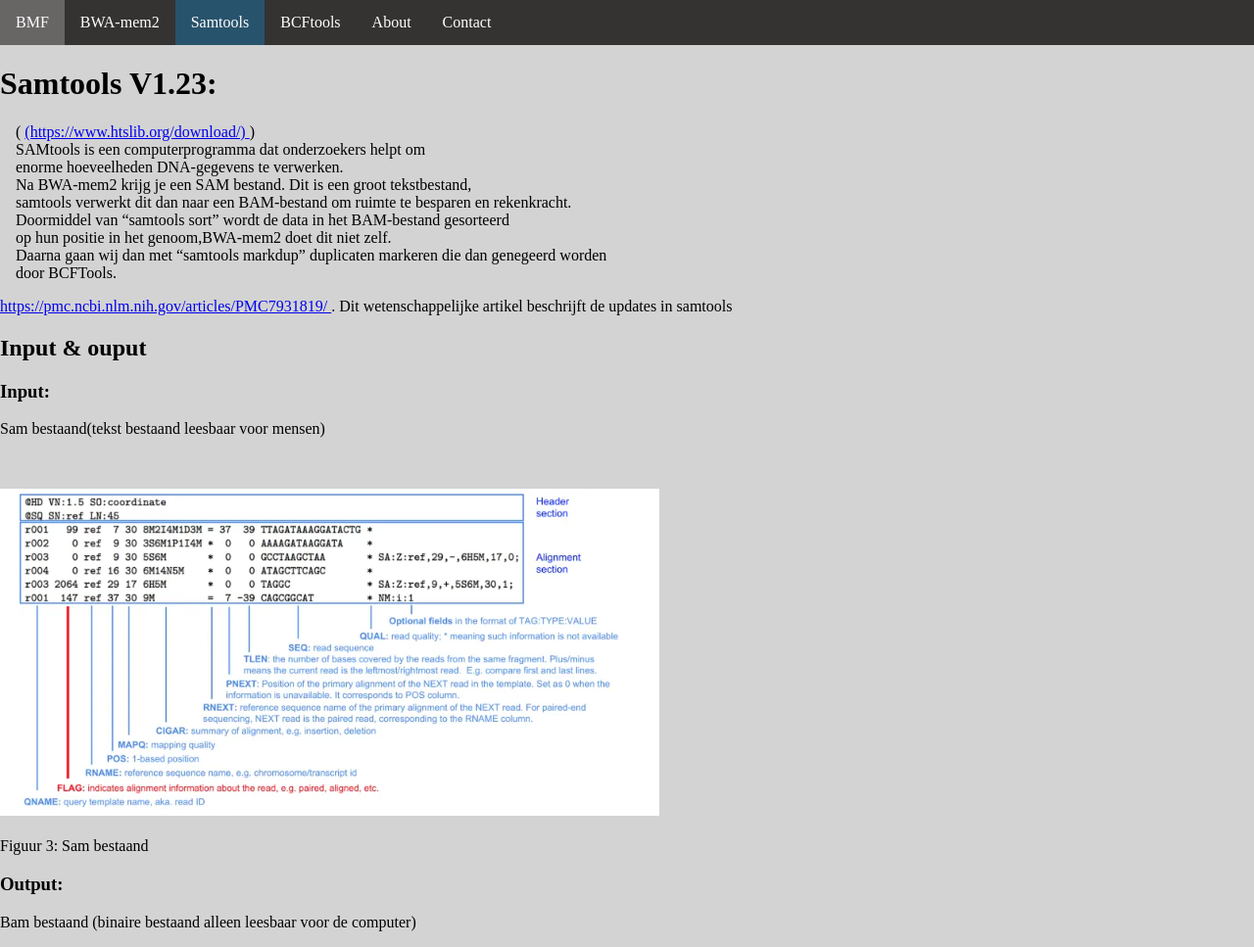
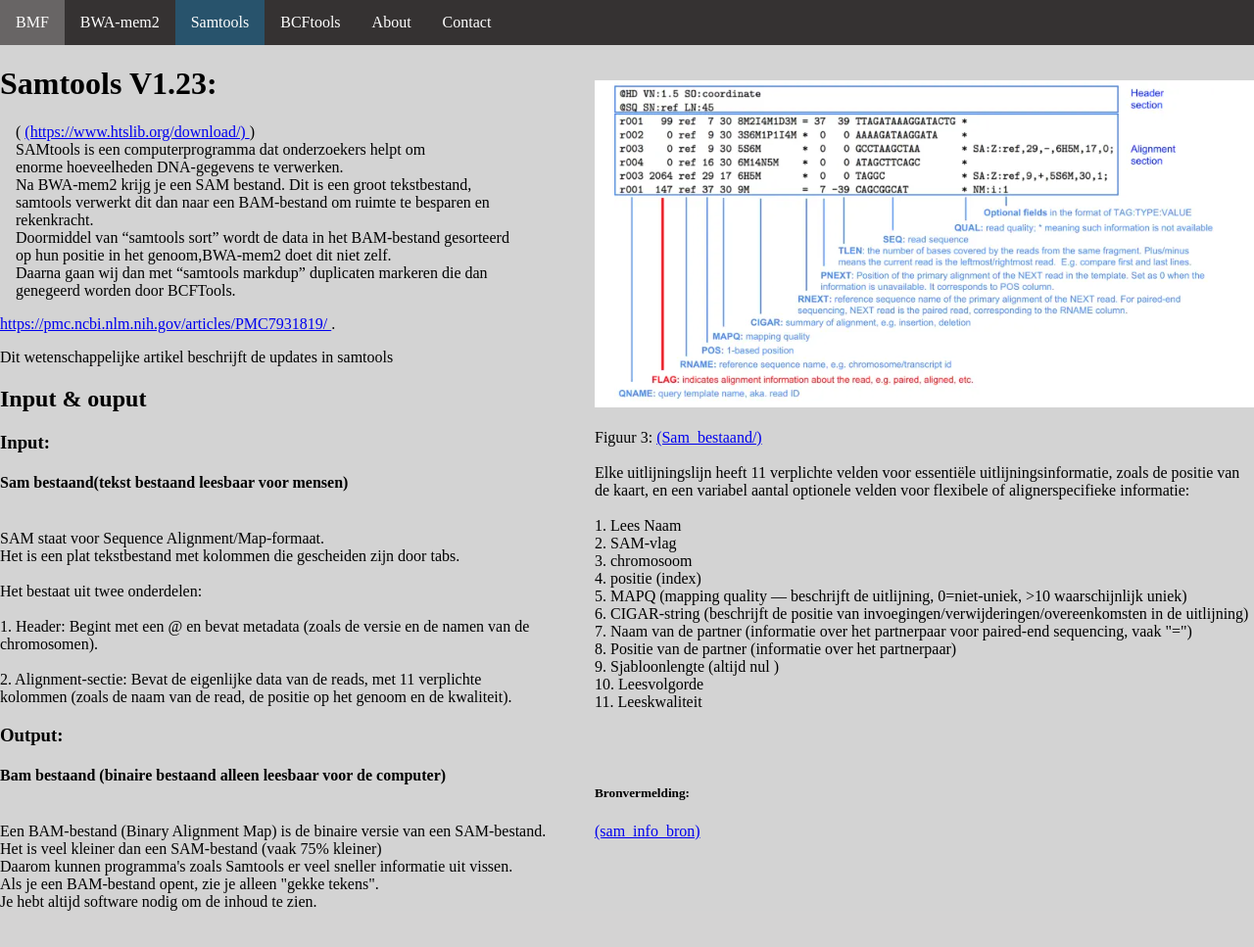
Before and after one commit to mokalashhanze/installatie-handleiding-tool, a Flask app: page /samtools in a window 1280 px wide. Shown: the whole page at 98% size. After the commit the page ends 930 px from the top, so only its background shows below. Run offline with Flask 3, Linux system fonts and the light colour scheme.

Commit message:
Update samtools.html

```diff
--- a/website/templates/samtools.html
+++ b/website/templates/samtools.html
@@ -8,15 +8,16 @@
 
     <body style="background-color: var(--background-color)">
     <ul>
-        <li><a href="/bmf">BMF</a></li>
-        <li><a href="/bwa-mem2">BWA-mem2</a></li>
-        <li class="color"><a class="color-hover" href="/samtools">Samtools</a></li>
-        <li><a href="/bcftools">BCFtools</a></li>
-        <li><a href="/">About</a></li>
-        <li><a href="/contacten">Contact</a></li>
+        <li><a href="bmf.html">BMF</a></li>
+        <li><a href="bwa-mem2.html">BWA-mem2</a></li>
+        <li class="color"><a class="color-hover" href="samtools.html">Samtools</a></li>
+        <li><a href="bcftools.html">BCFtools</a></li>
+        <li><a href="index.html">About</a></li>
+        <li><a href="contactgegevens.html">Contact</a></li>
     </ul>
 
-    <div>
+    <div style="display: flex; justify-content: space-between; gap: 20px;">
+        <div style="flex: 1;">
         <h1>
             Samtools V1.23:
         </h1>
@@ -39,38 +40,97 @@
         <br>
         op hun positie in het genoom,BWA-mem2 doet dit niet zelf.
         <br>
-        Daarna gaan wij dan met “samtools markdup” duplicaten markeren die dan genegeerd worden
-        <br>
-        door BCFTools.
+        Daarna gaan wij dan met “samtools markdup” duplicaten markeren die dan genegeerd worden door BCFTools.
         <br>
         </p>
         <p>
         <a
             href="https://pmc.ncbi.nlm.nih.gov/articles/PMC7931819/" >https://pmc.ncbi.nlm.nih.gov/articles/PMC7931819/
         </a>.
+        </p>
+
             Dit wetenschappelijke artikel beschrijft de updates in samtools
-        </p>
+
         <h2>
              Input & ouput
         </h2>
         <h3>
             Input:
         </h3>
-        <p>
+        <h4>
             Sam bestaand(tekst bestaand leesbaar voor mensen)
-        </p>
-            <br><br>
-                <img src="../static/pictures/Sam.png" alt="Sam bestaand">
-            <br>
-            <br>
-Figuur 3: Sam bestaand
-            <br>
+        </h4>
+        <br>
+        SAM staat voor Sequence Alignment/Map-formaat.
+        <br>
+        Het is een plat tekstbestand met kolommen die gescheiden zijn door tabs.
+        <br>
+        <br>
+        Het bestaat uit twee onderdelen:
+        <br>
+        <br>
+        1. Header: Begint met een @ en bevat metadata (zoals de versie en de namen van de chromosomen).
+        <br>
+        <br>
+        2. Alignment-sectie: Bevat de eigenlijke data van de reads, met 11 verplichte
+        <br>
+        kolommen (zoals de naam van de read, de positie op het genoom en de kwaliteit).
+        <br>
         <h3>
             Output:
         </h3>
-        <p>
+        <h4>
             Bam bestaand (binaire bestaand alleen leesbaar voor de computer)
-        </p>
+        </h4>
+        <br>
+        Een BAM-bestand (Binary Alignment Map) is de binaire versie van een SAM-bestand.
+        <br>
+        Het is veel kleiner dan een SAM-bestand (vaak 75% kleiner)
+        <br>
+        Daarom kunnen programma's zoals Samtools er veel sneller informatie uit vissen.
+        <br>
+        Als je een BAM-bestand opent, zie je alleen "gekke tekens".
+        <br>
+        Je hebt altijd software nodig om de inhoud te zien.
+        <br>
+        </div>
+        <div style="flex: 1;">
+                        <br><br>
+                <img src="pictures/Sam.png" alt="Sam bestaand">
+            <br>
+            <br>
+Figuur 3:
+        <a
+                href="https://miro.medium.com/v2/resize:fit:4800/format:webp/0*CePvh8XpBcbC1HjZ.png"> (Sam_bestaand/)
+        </a>
+            <br>
+            <br>
+            Elke uitlijningslijn heeft 11 verplichte velden voor essentiële uitlijningsinformatie,
+            zoals de positie van de kaart, en een variabel aantal optionele velden voor flexibele of alignerspecifieke informatie:
+            <br>
+            <br>
+            1. Lees Naam
+            <br>
+2. SAM-vlag<br>
+3. chromosoom <br>
+4. positie (index) <br>
+5. MAPQ (mapping quality — beschrijft de uitlijning, 0=niet-uniek, >10 waarschijnlijk uniek)<br>
+6. CIGAR-string (beschrijft de positie van invoegingen/verwijderingen/overeenkomsten in de uitlijning)<br>
+7. Naam van de partner (informatie over het partnerpaar voor paired-end sequencing, vaak "=")<br>
+8. Positie van de partner (informatie over het partnerpaar)<br>
+9. Sjabloonlengte (altijd nul )<br>
+10. Leesvolgorde<br>
+11. Leeskwaliteit<br>
+            <br>
+            <br>
+            <br>
+            <h5>
+                Bronvermelding:
+            </h5>
+            <a
+         href= "https://medium.com/@shilparaopradeep/samtools-guide-learning-how-to-filter-and-manipulate-with-sam-bam-files-2c28b25d29e8"> (sam_info_bron)
+         </a>
+        </div>
     </div>
     </body>
 </html>
```
